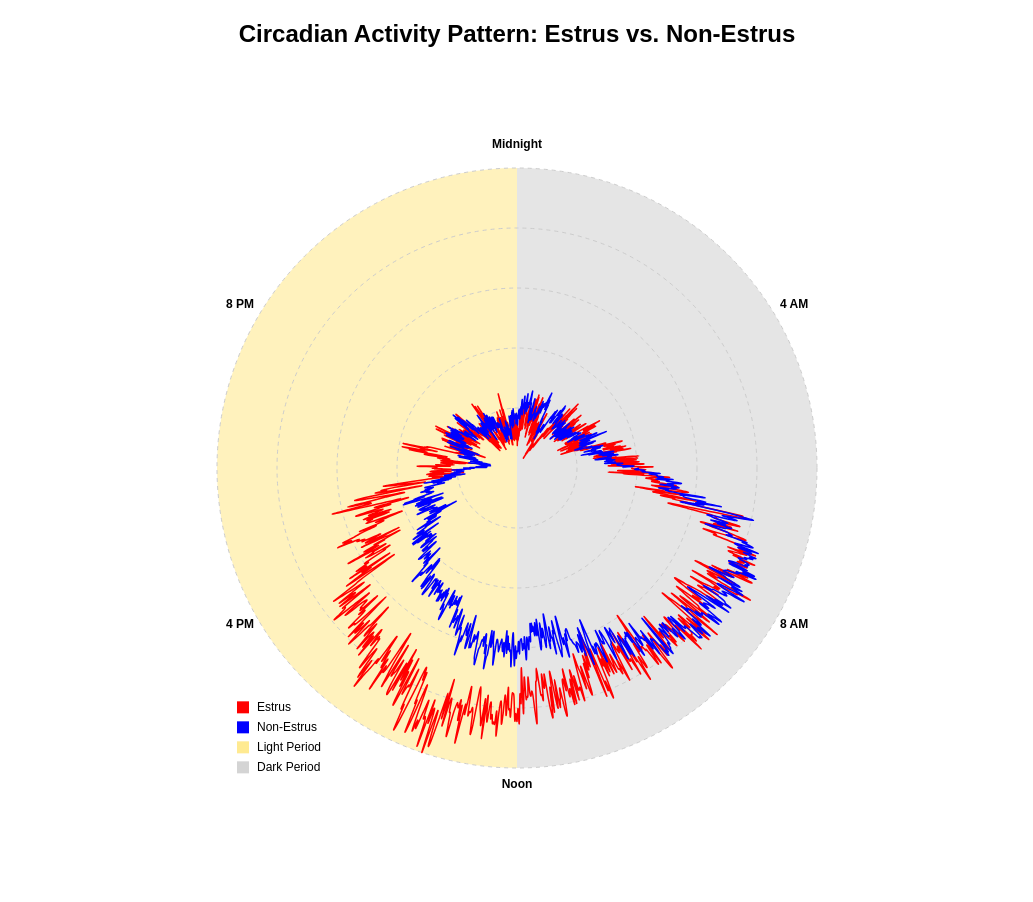
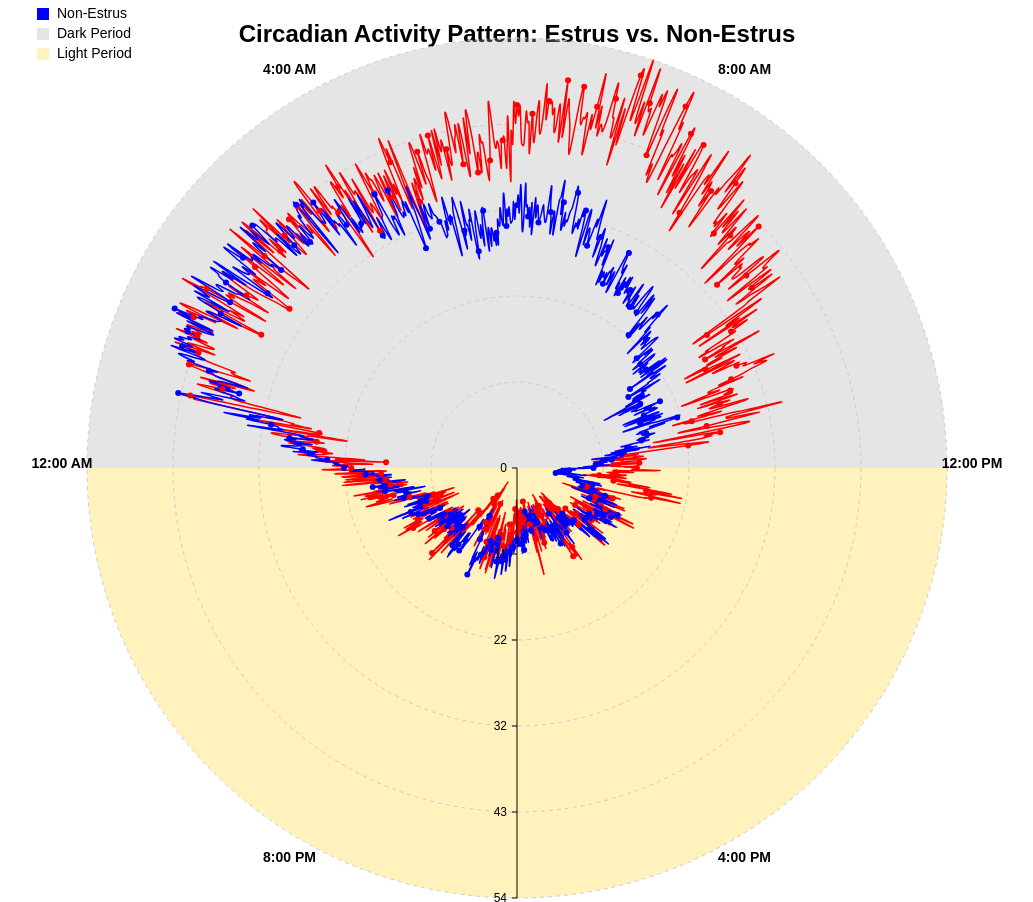
Before and after one commit to hsflores7/mice-mice-and-more-mice, a plain HTML site: page index.html in a window 1280 px wide. Shown: the top 902 px of the page, without its empty margins (123-1156 px from the left). Before the commit the page ends 876 px from the top, so only its background shows below. Drawn offline with nearby package versions, Linux system fonts and the light colour scheme.

Commit message:
Added scale, tooltip, legend.

```diff
--- a/index.html
+++ b/index.html
@@ -1,15 +1,16 @@
 <!DOCTYPE html>
 <html lang="en">
 <head>
-    <meta charset="UTF-8">
-    <meta name="viewport" content="width=device-width, initial-scale=1.0">
+  <meta charset="UTF-8" />
+  <meta name="viewport" content="width=device-width, initial-scale=1.0" />
   <title>Circadian Activity Radar Plot</title>
+  <link rel="stylesheet" href="style.css">
+  <!-- D3.js v7 -->
   <script src="https://d3js.org/d3.v7.min.js"></script>
+  <!-- Our main script -->
   <script src="script.js" type="module"></script>
-    <link rel="stylesheet" href="style.css">
 </head>
 <body>
-
   <h2>Circadian Activity Pattern: Estrus vs. Non-Estrus</h2>
   <div class="chart-container">
     <svg id="radarChart"></svg>
--- a/script.js
+++ b/script.js
@@ -1,64 +1,91 @@
-// Set dimensions
-const width = 700, height = 700, margin = 50;
-const radius = (Math.min(width, height) / 2) - margin;
+// Enlarged overall dimensions
+const width = 1000;
+const height = 1000;
+const margin = 70;
+const radius = Math.min(width, height) / 2 - margin;
 
-// Define time labels
-const timeLabels = ["Midnight", "4 AM", "8 AM", "Noon", "4 PM", "8 PM"];
-const angles = d3.range(0, 2 * Math.PI, (2 * Math.PI) / 1440);
+// 1440 total minutes in a day
+const totalMinutes = 1440;
 
-// Load actual JSON data from "root/lib/"
+/**
+ * Convert a minute-of-day into "HH:MM AM/PM"
+ */
+function minuteToTime(minuteOfDay) {
+  const hh24 = Math.floor(minuteOfDay / 60);
+  const mm = minuteOfDay % 60;
+  const ampm = hh24 < 12 ? "AM" : "PM";
+  let hh12 = hh24 % 12;
+  if (hh12 === 0) hh12 = 12; // Convert 0 or 12 -> 12
+  const mmStr = String(mm).padStart(2, "0");
+  return `${hh12}:${mmStr} ${ampm}`;
+}
+
+/**
+ * We define an angle so that:
+ *  - minute 0 => angle = -π/2 (TOP)
+ *  - minute 720 => angle = π/2 (BOTTOM)
+ */
+function getAngle(minuteIndex) {
+  return -Math.PI + (2 * Math.PI * minuteIndex) / totalMinutes;
+}
+
+// Create a tooltip (hidden by default)
+const tooltip = d3.select("body")
+  .append("div")
+  .attr("class", "tooltip");
+
+// Load the actual JSON data
 Promise.all([
   d3.json("lib/estrus_activity.json"),
   d3.json("lib/non_estrus_activity.json")
 ]).then(([estrusData, nonEstrusData]) => {
 
-    // Extract activity values
+  // Extract activity from the loaded data
   const estrusActivity = estrusData.map(d => d.activity);
   const nonEstrusActivity = nonEstrusData.map(d => d.activity);
 
-    // Find max activity for scaling
+  // Determine max for radial scale
   const maxActivity = d3.max([...estrusActivity, ...nonEstrusActivity]);
 
-    // Create SVG
+  // Create the main SVG container
   const svg = d3.select("#radarChart")
     .attr("width", width)
     .attr("height", height)
     .append("g")
+    // Move to the center
     .attr("transform", `translate(${width / 2}, ${height / 2})`);
 
-    // Define radial scale
+  // Define radial scale: activity -> radius
   const rScale = d3.scaleLinear()
     .domain([0, maxActivity])
     .range([0, radius]);
 
-    // Define angle scale
-    const angleScale = d3.scaleLinear()
-        .domain([0, 2 * Math.PI])
-        .range([0, 360]);
-
-    // Create light and dark period shading
+  // ---- DARK PERIOD ARC (TOP HALF) ----
+  //  minute 0..720 => angles from -π/2.. π/2
   svg.append("path")
+    .attr("class", "dark-period")
     .attr("d", d3.arc()
       .innerRadius(0)
       .outerRadius(radius)
-            .startAngle(0)  // Dark period starts at 0 degrees
-            .endAngle(Math.PI)  // Ends at 180 degrees
-        )
-        .attr("class", "dark-period");
+      .startAngle(-Math.PI / 2)  // top
+      .endAngle(Math.PI / 2)     // bottom
+    );
 
+  // ---- LIGHT PERIOD ARC (BOTTOM HALF) ----
+  //  minute 720..1440 => angles from π/2.. 3π/2
   svg.append("path")
+    .attr("class", "light-period")
     .attr("d", d3.arc()
       .innerRadius(0)
       .outerRadius(radius)
-            .startAngle(Math.PI)  // Light period starts at 180 degrees
-            .endAngle(2 * Math.PI)  // Ends at 360 degrees
-        )
-        .attr("class", "light-period");
+      .startAngle(Math.PI / 2)
+      .endAngle((3 * Math.PI) / 2)
+    );
 
-    // Draw radial grid lines
+  // Draw radial grid lines (for visual reference)
   const numCircles = 5;
   for (let i = 1; i <= numCircles; i++) {
-        let level = (i / numCircles) * maxActivity;
+    const level = (i / numCircles) * maxActivity;
     svg.append("circle")
       .attr("r", rScale(level))
       .attr("fill", "none")
@@ -66,11 +93,20 @@ Promise.all([
       .attr("stroke-dasharray", "4 4");
   }
 
-    // Draw axis labels
-    timeLabels.forEach((label, i) => {
-        let angle = (i / 6) * 2 * Math.PI - Math.PI / 2; // Adjust for rotation
-        let x = Math.cos(angle) * (radius + 20);
-        let y = Math.sin(angle) * (radius + 20);
+  /**
+   * Time markers:
+   * We'll place 6 markers: 0, 4, 8, 12, 16, 20 hours
+   * => minutes: 0, 240, 480, 720, 960, 1200
+   */
+  const labelHours = [0, 4, 8, 12, 16, 20];
+  labelHours.forEach(h => {
+    const minuteOfDay = h * 60;
+    const angle = getAngle(minuteOfDay); // angle in radians
+    const x = Math.cos(angle) * (radius + 25);
+    const y = Math.sin(angle) * (radius + 25);
+
+    // Convert to label string (e.g. "12:00 AM", "4:00 AM", etc.)
+    const label = minuteToTime(minuteOfDay);
 
     svg.append("text")
       .attr("x", x)
@@ -80,42 +116,162 @@ Promise.all([
       .text(label);
   });
 
-    // Function to convert polar data to cartesian coordinates
-    function polarToCartesian(angle, value) {
+  // Convert polar to Cartesian
+  function polarToCartesian(minIndex, activityVal) {
+    const a = getAngle(minIndex); // angle in radians
     return {
-            x: Math.cos(angle) * rScale(value),
-            y: Math.sin(angle) * rScale(value)
+      x: Math.cos(a) * rScale(activityVal),
+      y: Math.sin(a) * rScale(activityVal)
     };
   }
 
-    // Create line function
-    const line = d3.line()
+  // D3 line generator
+  const lineGen = d3.line()
     .x(d => d.x)
     .y(d => d.y)
     .curve(d3.curveCardinal);
 
-    // Convert polar data to cartesian for estrus
-    const estrusPath = estrusActivity.map((d, i) => polarToCartesian(angles[i], d));
+  // Build arrays of (x, y) for estrus / non-estrus lines
+  const estrusPoints = estrusActivity.map((val, i) => polarToCartesian(i, val));
+  const nonEstrusPoints = nonEstrusActivity.map((val, i) => polarToCartesian(i, val));
+
+  // Draw estrus line
   svg.append("path")
-        .datum(estrusPath)
-        .attr("d", line)
-        .attr("class", "estrus-line");
+    .datum(estrusPoints)
+    .attr("class", "estrus-line")
+    .attr("d", lineGen);
 
-    // Convert polar data to cartesian for non-estrus
-    const nonEstrusPath = nonEstrusActivity.map((d, i) => polarToCartesian(angles[i], d));
+  // Draw non-estrus line
   svg.append("path")
-        .datum(nonEstrusPath)
-        .attr("d", line)
-        .attr("class", "non-estrus-line");
+    .datum(nonEstrusPoints)
+    .attr("class", "non-estrus-line")
+    .attr("d", lineGen);
 
-    // Add legend
-    const legend = svg.append("g").attr("transform", `translate(-${width / 2.5}, ${height / 3})`);
+  // For interactive tooltips, sample every 10th data point
+  const sampleRate = 10;
+  const estrusSample = estrusActivity
+    .map((activity, i) => ({ activity, i, type: "Estrus" }))
+    .filter(d => d.i % sampleRate === 0);
+
+  const nonEstrusSample = nonEstrusActivity
+    .map((activity, i) => ({ activity, i, type: "Non-Estrus" }))
+    .filter(d => d.i % sampleRate === 0);
+
+  // Circles for estrus
+  svg.selectAll(".estrus-circle")
+    .data(estrusSample)
+    .enter()
+    .append("circle")
+    .attr("class", "estrus-circle")
+    .attr("r", 3)
+    .attr("cx", d => polarToCartesian(d.i, d.activity).x)
+    .attr("cy", d => polarToCartesian(d.i, d.activity).y)
+    .style("fill", "red")
+    .style("cursor", "pointer")
+    .on("mouseover", function(event, d) {
+      d3.select(this).transition().duration(200).attr("r", 6);
+      tooltip.transition().duration(200).style("opacity", 0.9);
+
+      // Convert minute -> HH:MM
+      const timeStr = minuteToTime(d.i);
+      tooltip.html(`
+        <strong>Type:</strong> ${d.type}<br/>
+        <strong>Time:</strong> ${timeStr}<br/>
+        <strong>Activity:</strong> ${d.activity.toFixed(2)}
+      `)
+        .style("left", (event.pageX + 10) + "px")
+        .style("top", (event.pageY - 28) + "px");
+    })
+    .on("mouseout", function() {
+      d3.select(this).transition().duration(200).attr("r", 3);
+      tooltip.transition().duration(200).style("opacity", 0);
+    });
+
+  // Circles for non-estrus
+  svg.selectAll(".non-estrus-circle")
+    .data(nonEstrusSample)
+    .enter()
+    .append("circle")
+    .attr("class", "non-estrus-circle")
+    .attr("r", 3)
+    .attr("cx", d => polarToCartesian(d.i, d.activity).x)
+    .attr("cy", d => polarToCartesian(d.i, d.activity).y)
+    .style("fill", "blue")
+    .style("cursor", "pointer")
+    .on("mouseover", function(event, d) {
+      d3.select(this).transition().duration(200).attr("r", 6);
+      tooltip.transition().duration(200).style("opacity", 0.9);
+
+      // Convert minute -> HH:MM
+      const timeStr = minuteToTime(d.i);
+      tooltip.html(`
+        <strong>Type:</strong> ${d.type}<br/>
+        <strong>Time:</strong> ${timeStr}<br/>
+        <strong>Activity:</strong> ${d.activity.toFixed(2)}
+      `)
+        .style("left", (event.pageX + 10) + "px")
+        .style("top", (event.pageY - 28) + "px");
+    })
+    .on("mouseout", function() {
+      d3.select(this).transition().duration(200).attr("r", 3);
+      tooltip.transition().duration(200).style("opacity", 0);
+    });
+
+  // ---- ADD A VERTICAL ENERGY-LEVEL SCALE ----
+  //  from center (0,0) down to (0, radius).
+  //  We'll add ticks and a label "Energy (units)" at the bottom.
+
+  // Draw the axis line from center to bottom
+  svg.append("line")
+    .attr("x1", 0)
+    .attr("y1", 0)
+    .attr("x2", 0)
+    .attr("y2", radius)
+    .attr("stroke", "black")
+    .attr("stroke-width", 1);
+
+  // Ticks for the radial axis (0..maxActivity)
+  const tickCount = 5;
+  for (let i = 0; i <= tickCount; i++) {
+    const level = (i / tickCount) * maxActivity; // activity
+    const yPos = rScale(level); // pixel distance from center
+
+    // small horizontal tick
+    svg.append("line")
+      .attr("x1", -5)
+      .attr("x2", 0)
+      .attr("y1", yPos)
+      .attr("y2", yPos)
+      .attr("stroke", "black");
+
+    // text label for the tick
+    svg.append("text")
+      .attr("x", -10)
+      .attr("y", yPos + 4)
+      .attr("text-anchor", "end")
+      .attr("font-size", 12)
+      .text(level.toFixed(0));
+  }
+
+  // Label for the radial axis at the bottom
+  svg.append("text")
+    .attr("x", 0)
+    .attr("y", radius + 35)
+    .attr("text-anchor", "middle")
+    .attr("font-size", 14)
+    .text("Energy Level");
+
+  // ---- LEGEND (top-left corner) ----
   const legendData = [
     { label: "Estrus", color: "red" },
     { label: "Non-Estrus", color: "blue" },
-        { label: "Light Period", color: "rgba(255, 213, 37, 0.5)" },
-        { label: "Dark Period", color: "rgba(169, 169, 169, 0.5)" }
+    { label: "Dark Period", color: "rgba(169, 169, 169, 0.3)" },
+    { label: "Light Period", color: "rgba(255, 213, 37, 0.3)" }
   ];
+
+  const legend = d3.select("#radarChart")
+    .append("g")
+    .attr("transform", "translate(20, 20)");
 
   legend.selectAll("rect")
     .data(legendData)
@@ -134,7 +290,9 @@ Promise.all([
     .attr("x", 20)
     .attr("y", (d, i) => i * 20 + 10)
     .text(d => d.label)
-        .attr("font-size", "12px")
+    .attr("font-size", "14px")
     .attr("fill", "black");
 
+}).catch(error => {
+  console.error("Error loading the data: ", error);
 });
--- a/style.css
+++ b/style.css
@@ -2,30 +2,52 @@ body {
     font-family: Arial, sans-serif;
     text-align: center;
   }
+
   .chart-container {
     display: flex;
     justify-content: center;
     align-items: center;
     height: 100vh;
   }
+
+  /* Axis label styling */
   .axis-label {
     fill: black;
-    font-size: 12px;
+    font-size: 14px;
     font-weight: bold;
   }
+
+  /* Shading for top (dark) and bottom (light) halves */
+  .dark-period {
+    fill: rgba(169, 169, 169, 0.3);
+  }
+
   .light-period {
     fill: rgba(255, 213, 37, 0.3);
   }
-.dark-period {
-    fill: rgba(169, 169, 169, 0.3);
-}
+
+  /* Estrus and Non-Estrus lines */
   .estrus-line {
     stroke: red;
     stroke-width: 1.5;
     fill: none;
   }
+
   .non-estrus-line {
     stroke: blue;
     stroke-width: 1.5;
     fill: none;
   }
+
+  /* Tooltip styling */
+  .tooltip {
+    position: absolute;
+    text-align: center;
+    padding: 6px;
+    font: 14px sans-serif;
+    background: lightsteelblue;
+    border: 0px;
+    border-radius: 8px;
+    pointer-events: none;
+    opacity: 0;
+  }
```
Also changed, not shown: 1 other file. Lines whose indentation alone changed are shown as unchanged.
